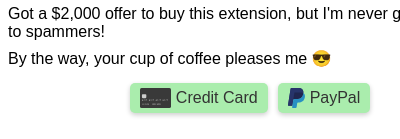
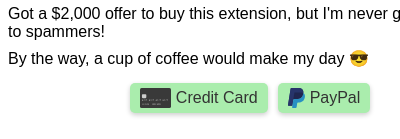
Before and after one commit to kairi003/Get-cookies.txt-LOCALLY, a browser extension: page src/popup.html in a window 400 px wide. Both pictures are taken after a click on the heading "Buy Developer a Coffee ☕". Shown: the part 230-369 px from the top of the page. Drawn offline with Linux system fonts and the light colour scheme.

Commit message:
Fix: donation message

```diff
--- a/src/popup.html
+++ b/src/popup.html
@@ -77,7 +77,7 @@
         </summary>
         <div class="donation-description">
           <p>Got a $2,000 offer to buy this extension, but I'm never going to sell it to spammers!</p>
-          <p>By the way, your cup of coffee pleases me 😎</p>
+          <p>By the way, a cup of coffee would make my day 😎</p>
         </div>
         <ul class="payment-buttons-container">
           <li>
```
